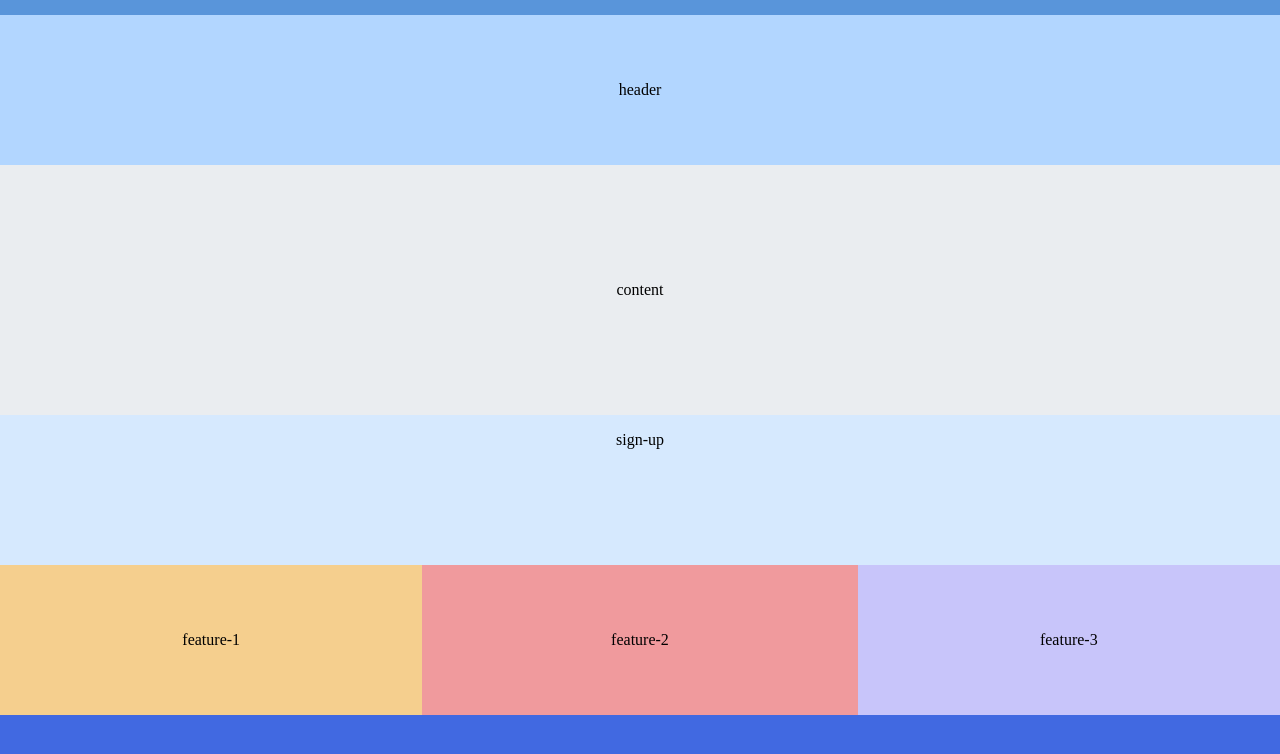
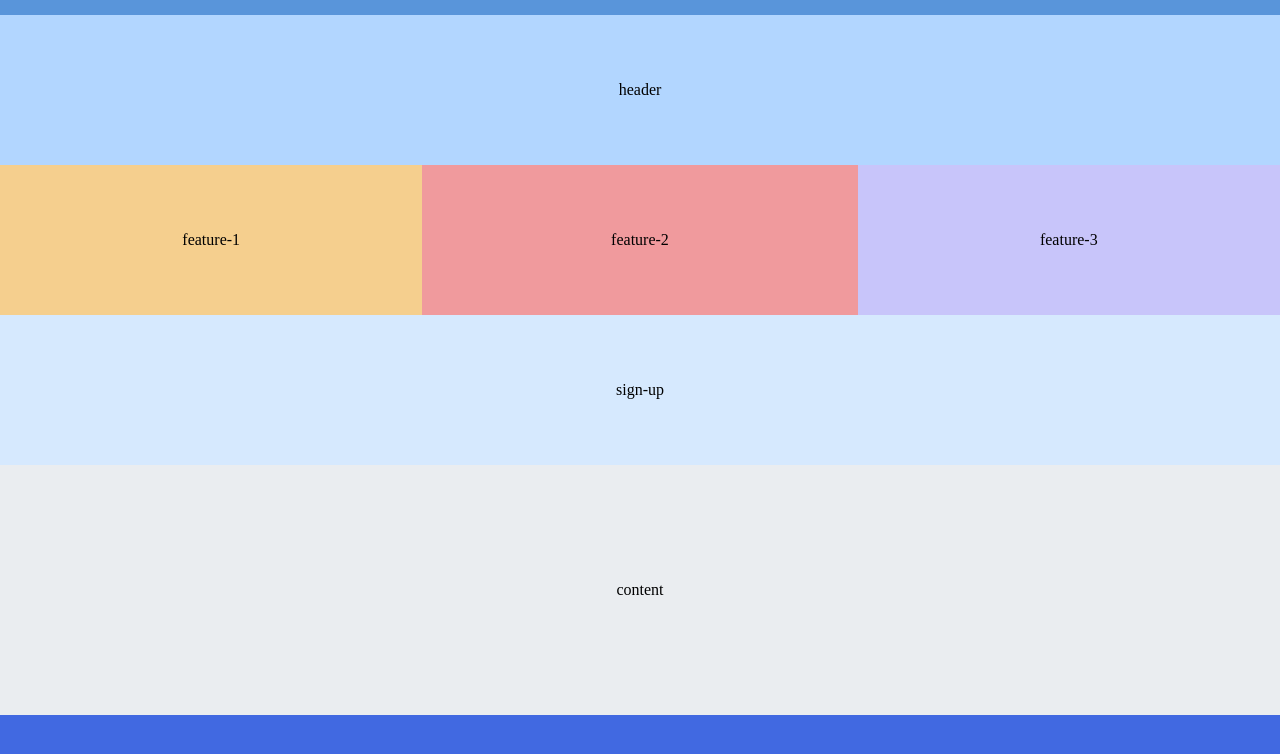
Before and after one commit to marlener87/media_queries, a plain HTML site: page index.html in a window 1280 px wide. Drawn offline with Linux system fonts and the light colour scheme.

Commit message:
exo 4 essai non valide

```diff
--- a/index.html
+++ b/index.html
@@ -12,13 +12,7 @@
         <div class='header'>
             <p>header</p>
         </div>
-        <div class='content'>
-            <p>content</p>
-        </div>
     <div class="section">
-        <div class='sign-up'>
-            <p>sign-up</p>
-        </div>
         <div class='feature-1'>
             <p>feature-1</p>
         </div>
@@ -29,6 +23,12 @@
             <p>feature-3</p>
         </div>
     </div>
+    <div class='sign-up'>
+        <p>sign-up</p>
     </div>
+    <div class='content'>
+        <p>content</p>
+    </div>
+</div>
 </body>
 </html>
--- a/style.css
+++ b/style.css
@@ -78,7 +78,7 @@ body {
     }
 }
 
-@media screen and (min-width: 961px) {
+/*@media screen and (min-width: 961px) {
     body {
         background-color: royalblue;
     }
@@ -93,4 +93,36 @@ body {
         grid-row-start: 1;
         grid-row-end: 4;
     }
+}*/
+
+/*@media screen and (min-width: 961px) {
+    body {
+        background-color: royalblue;
+    }
+    .section {
+        display: grid;
+        grid-template-columns: 33% 34% 33%;
+        grid-row-start: 2;
+        grid-row-end: 4;
+    }
+    .sign-up {
+        display: flex;
+    }
+    .content {
+        display: grid;
+        grid-column-start: 1;
+        grid-column-end: 4;
+    }
+}*/
+
+@media screen and (min-width: 961px) {
+    body {
+        background-color: royalblue;
+    }
+    .section {
+        display: grid;
+        grid-template-columns: 33% 34% 33%;
+        grid-row-start: 2;
+        grid-row-end: 4;
+    }
 }
```
